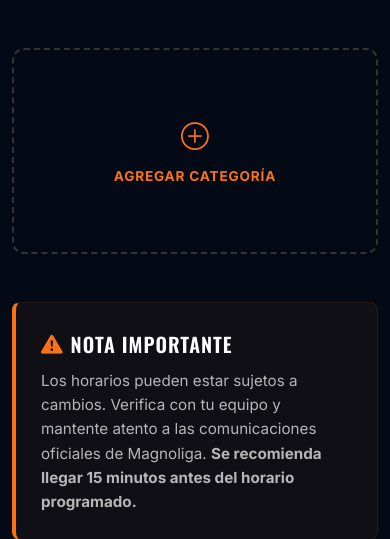
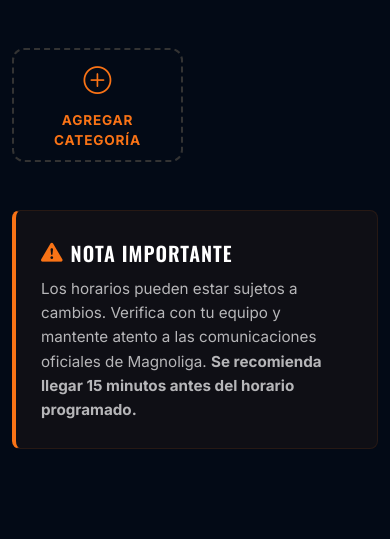
Before and after one commit to GabrielaEsparza/Magnoliga, a Django app: template templates/rol-juegos.html in a window 390 px wide. Shown: the part 627-1166 px from the top of the page. Run offline with Django 5.2, Linux system fonts and the light colour scheme; data comes from the database, SQL or seed files in the repository; the template is opened without the code that fills it: most values are stand-ins (such as "Sample title", 1, 10 or a date in 2020); data that the repository does not hold is empty.

Commit message:
formato de rol de juegos igual al de categorias

```diff
--- a/static/css/rol-juegos.css
+++ b/static/css/rol-juegos.css
@@ -298,9 +298,9 @@
 }
 @media (max-width: 576px) {
     #categories-grid > * {
-        flex: 0 0 100%;
-        max-width: 100%;
+        flex: 0 0 calc(50% - 0.75rem);
+        max-width: calc(50% - 0.75rem);
     }
-    .category-card { aspect-ratio: 16/9; }
-    .category-card h3 { font-size: 0.9rem; }
+    .category-card { aspect-ratio: 3/2; }
+    .category-card h3 { font-size: 0.78rem; }
 }
```
